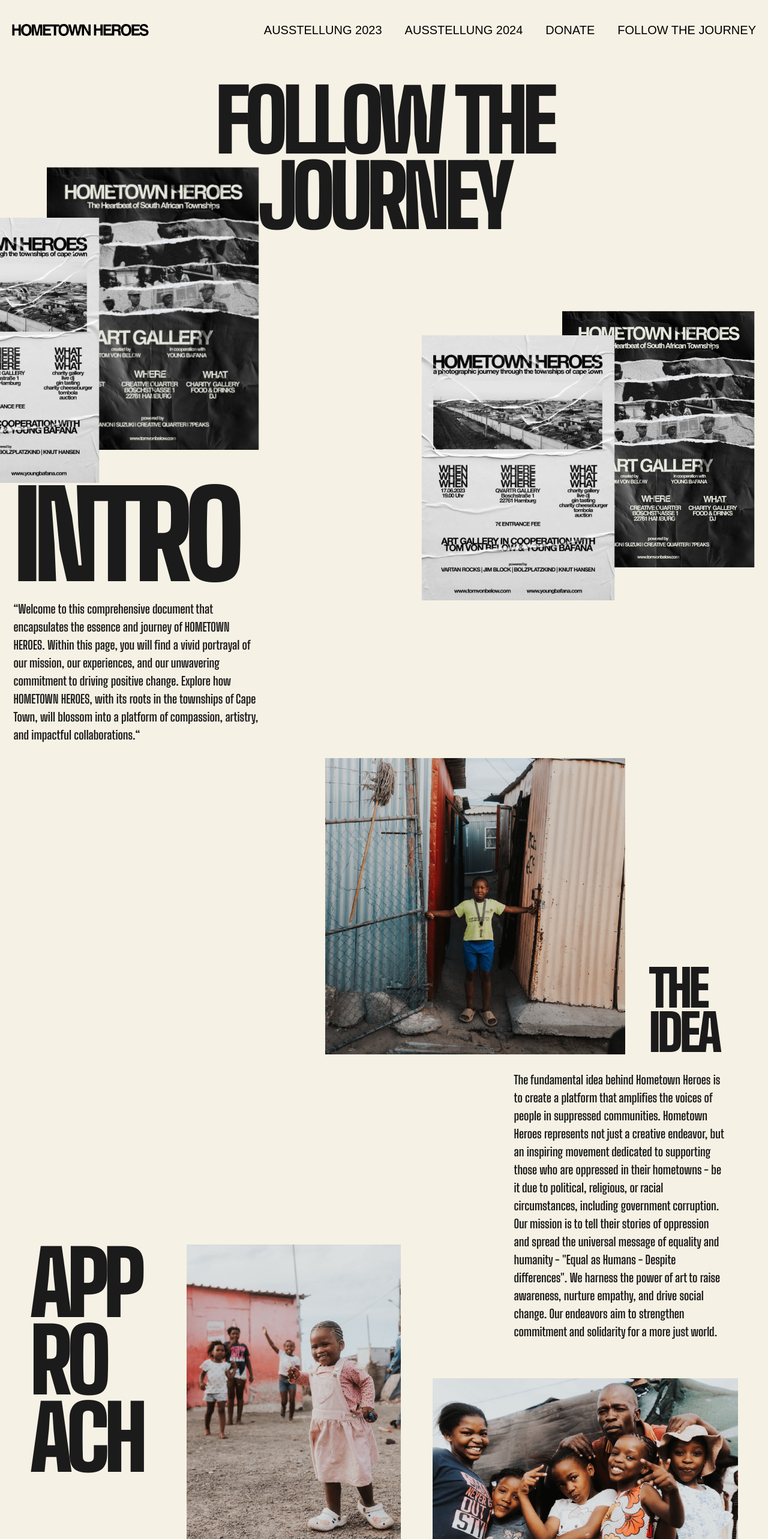
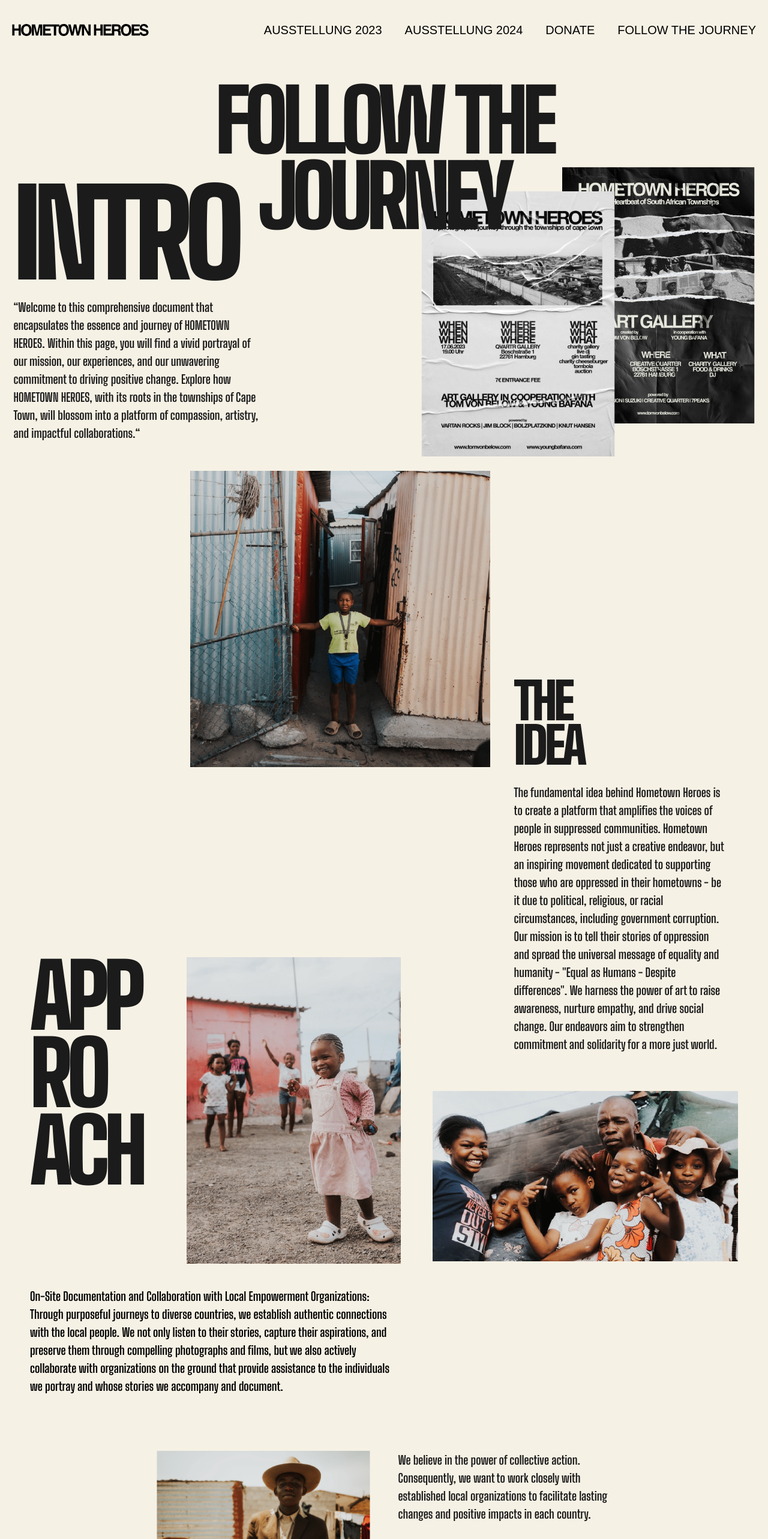
Before and after one commit to krishvaghasiya705/hometownheroes, a React (Create React App) app: page /followthejourney in a window 1280 px wide. Shown: the top 2566 px of the page at 60% size. Built offline with nearby package versions, Linux system fonts and the light colour scheme; a web font is replaced by a local one.

Commit message:
some issues solved of mobile screen

```diff
--- a/src/components/Ausstellung2023components/TheIdeadiv/theideassection.scss
+++ b/src/components/Ausstellung2023components/TheIdeadiv/theideassection.scss
@@ -58,10 +58,10 @@
     }
 
     .the-idea-title {
+      width: 100%;
       max-width: 350px;
 
       @media (max-width:1024px) {
-        width: 100%;
         max-width: 202px;
       }
 
--- a/src/components/Ausstellung2023components/Thevision/index.js
+++ b/src/components/Ausstellung2023components/Thevision/index.js
@@ -13,7 +13,7 @@
               <img src={Hometownheroesmen1} alt="Hometownheroesmen1" />
               <h1>THE VISION</h1>
             </div>
-            <div>
+            <div className="the-vision-content">
               <p>
                 We believe in the power of collective action. Consequently, we
                 want to work closely with established local organizations to
--- a/src/components/Ausstellung2023components/Thevision/thevision.scss
+++ b/src/components/Ausstellung2023components/Thevision/thevision.scss
@@ -78,6 +78,9 @@
         }
       }
 
+      .the-vision-content {
+        width: 100%;
+
         p {
           font-family: "Big Shoulders Display", sans-serif;
           font-size: 20px;
@@ -85,7 +88,7 @@
           line-height: 30px;
           margin: 0 0 34px 0;
           color: #1b1b1b;
-        max-width: 375px;
+          max-width: 357px;
 
           @media (max-width:1024px) {
             font-size: 12px;
@@ -108,3 +111,4 @@
       }
     }
   }
+}
--- a/src/components/Followthejourneycomponent/Followthejourneyherobanner/followthejourneyherobanner.scss
+++ b/src/components/Followthejourneycomponent/Followthejourneyherobanner/followthejourneyherobanner.scss
@@ -131,7 +131,11 @@
     }
 
     .follow-the-journey-herobanner-items2-main-sc {
-      display: block !important;
+      display: none;
+
+      @media (max-width:576px) {
+        display: block !important;
+      }
     }
 
     .follow-the-journey-herobanner-items2-main {
```
Lines whose indentation alone changed are shown as unchanged.
